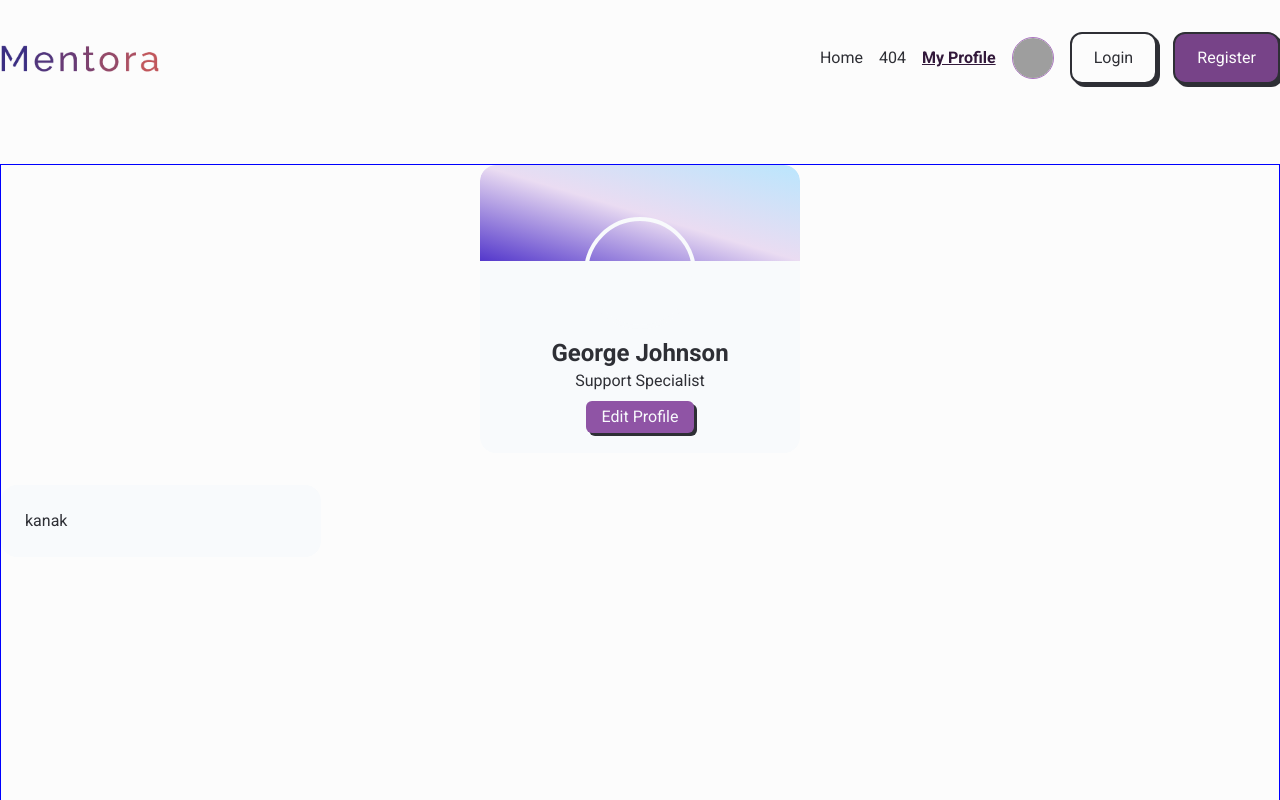
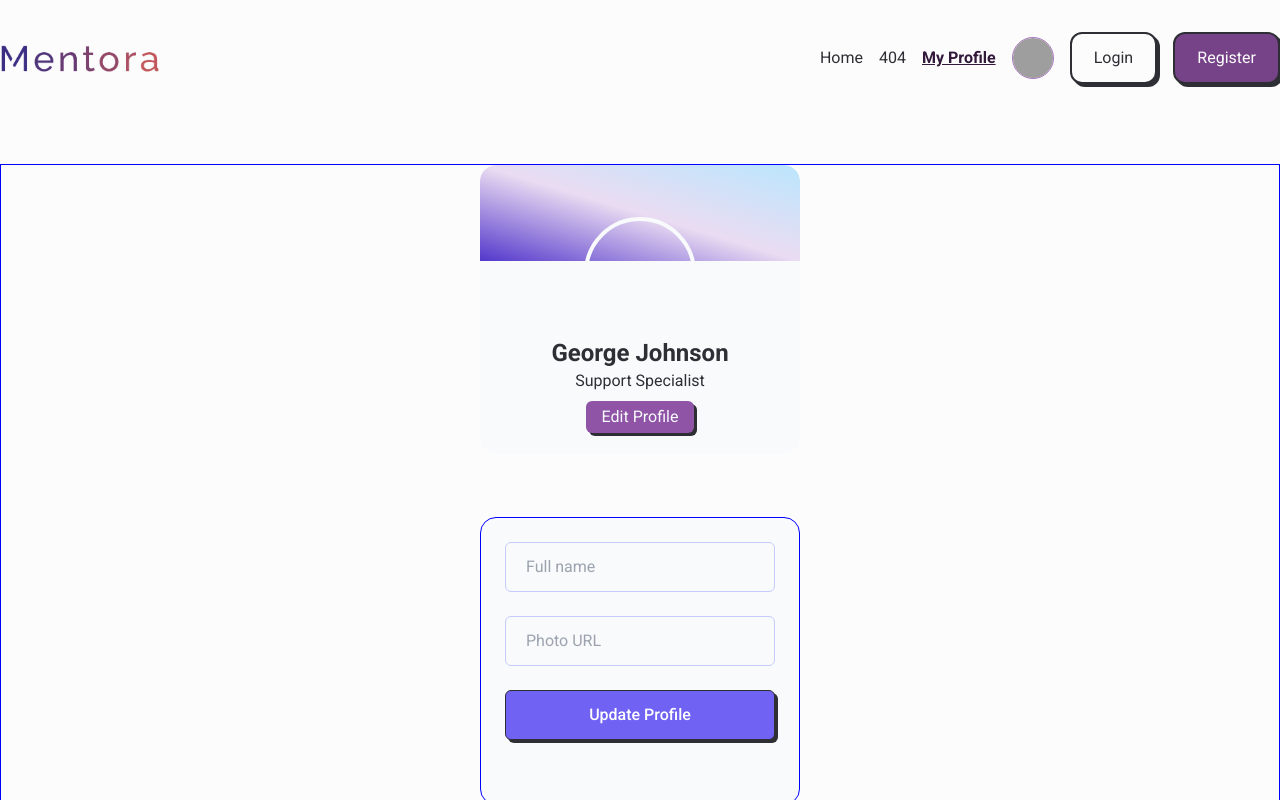
Before and after one commit to amirulkanak/metora-career-counseling-platform, a React (Vite) app: page /my-profile in a window 1280 px wide. Both pictures are taken after a click on the button "Edit Profile". Shown: the top 800 px of the page. Built offline with nearby package versions, Linux system fonts and the light colour scheme; grey boxes are pictures that could not be loaded.

Commit message:
My Profile Page

```diff
--- a/src/pages/MyProfile.jsx
+++ b/src/pages/MyProfile.jsx
@@ -8,23 +8,39 @@ const MyProfile = () => {
   const [formOpen, setFromOpen] = useState(false);
   return (
     <section className="max-width-wrapper mt-20 kanak min-h-[60rem] mb-20">
-      <div class="mx-auto group before:hover:scale-95 before:hover:h-72 before:hover:w-80 before:hover:rounded-b-2xl before:transition-all before:duration-500 before:content-[''] before:w-80 before:h-24 before:rounded-t-2xl before:bg-gradient-to-bl from-sky-200 via-eminence-200 to-minsk-700 before:absolute before:top-0 w-80 h-72 relative bg-slate-50 flex flex-col items-center justify-center gap-2 text-center rounded-2xl overflow-hidden">
-        <div class="w-28 h-28 mt-8 rounded-full border-4 border-slate-50 z-10 group-hover:scale-150 group-hover:-translate-x-24  group-hover:-translate-y-20 transition-all duration-500"></div>
-        <div class="z-10  group-hover:-translate-y-10 transition-all duration-500">
-          <span class="text-2xl font-semibold">George Johnson</span>
+      <div className="mx-auto group before:hover:scale-95 before:hover:h-72 before:hover:w-80 before:hover:rounded-b-2xl before:transition-all before:duration-500 before:content-[''] before:w-80 before:h-24 before:rounded-t-2xl before:bg-gradient-to-bl from-sky-200 via-eminence-200 to-minsk-700 before:absolute before:top-0 w-80 h-72 relative bg-slate-50 flex flex-col items-center justify-center gap-2 text-center rounded-2xl overflow-hidden">
+        <div className="w-28 h-28 mt-8 rounded-full border-4 border-slate-50 z-10 group-hover:scale-150 group-hover:-translate-x-24  group-hover:-translate-y-20 transition-all duration-500"></div>
+        <div className="z-10  group-hover:-translate-y-10 transition-all duration-500">
+          <span className="text-2xl font-semibold">George Johnson</span>
           <p>Support Specialist</p>
         </div>
         <button
           onClick={() => setFromOpen(!formOpen)}
-          class="bg-eminence-600 px-4 py-1 text-slate-50 rounded-md z-10 hover:scale-125 transition-all duration-500 hover:bg-eminence-700 shadow-btn">
+          className="bg-eminence-600 px-4 py-1 text-slate-50 rounded-md z-10 hover:scale-125 transition-all duration-500 hover:bg-eminence-700 shadow-btn">
           Edit Profile
         </button>
       </div>
 
       {/* Update form */}
       {formOpen && (
-        <div class="mt-8 bg-slate-50 w-80 p-6 rounded-2xl">
-          <form class="flex flex-col gap-4">kanak</form>
+        <div class="mt-16 kanak mx-auto bg-slate-50 max-w-80 p-6 rounded-2xl">
+          <form>
+            <InputBox type="text" name="fullName" placeholder="Full name" />
+            <InputBox type="text" name="photoUrl" placeholder="Photo URL" />
+
+            {/* error message */}
+            <span>
+              {/* {error && <div className="text-red-500 mb-1">{error}</div>} */}
+            </span>
+
+            <div className="mb-10">
+              <input
+                type="submit"
+                value="Update Profile"
+                className="w-full cursor-pointer rounded-md border btn px-5 py-3 text-base font-medium bg-minsk-500 text-white transition hover:bg-opacity-90"
+              />
+            </div>
+          </form>
         </div>
       )}
     </section>
@@ -32,3 +48,16 @@ const MyProfile = () => {
 };
 
 export default MyProfile;
+
+const InputBox = ({ type, placeholder, name }) => {
+  return (
+    <div className="mb-6">
+      <input
+        type={type}
+        placeholder={placeholder}
+        name={name}
+        className="w-full rounded-md border border-minsk-200 bg-transparent px-5 py-3 text-base outline-none focus-visible:shadow-none "
+      />
+    </div>
+  );
+};
```
